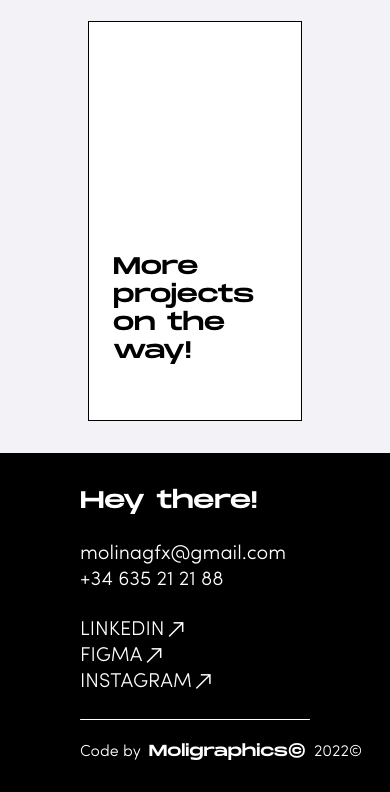
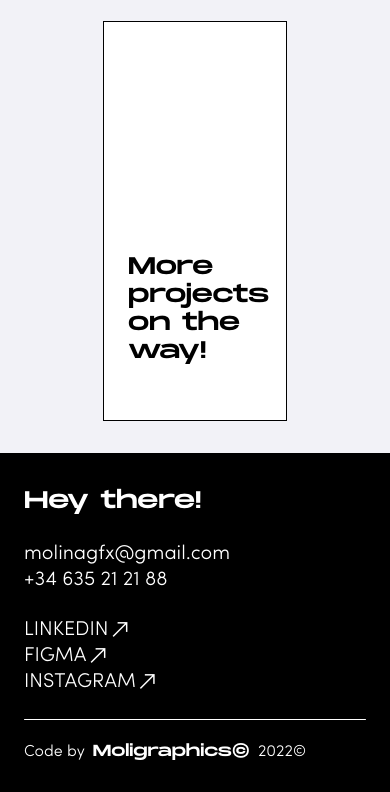
Before and after one commit to moligfx/cases, a plain HTML site: page index.html in a window 390 px wide. Shown: the part 1518-2310 px from the top of the page. Drawn offline with nearby package versions, Linux system fonts and the light colour scheme.

Commit message:
Add files via upload

```diff
--- a/css/styles.css
+++ b/css/styles.css
@@ -242,21 +242,21 @@ footer{
     }
 
     section{
-        margin: 32px 20px;
+        margin: 32px 8px;
         display: flex;
         justify-content: center;
         flex-wrap: wrap;
     }
     .cardimage{
-        width: 164px;
+        width: 134px;
         height: 180px;
     }
     .cardcontent{
-        width: 164px;
+        width: 134px;
         height: 135px;
     }
     .cardempty{
-        width: 164px;
+        width: 134px;
         height: 135px;
     }
     .mobileempty{
@@ -264,6 +264,10 @@ footer{
     }
     .cardlink{
         flex-direction: row;
+    }
+
+    footer{
+        padding: 32px 24px;
     }
 }
 
```
